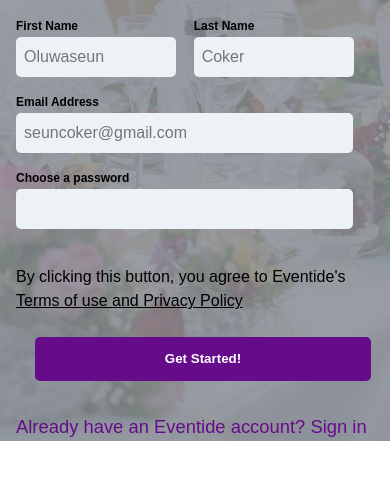
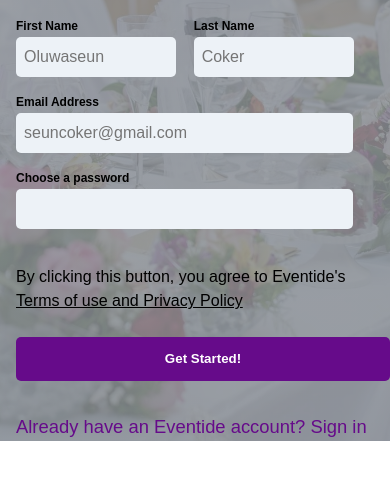
Before and after one commit to andemosa/eventide, a plain HTML site: page index.html in a window 390 px wide. Shown: the part 220-700 px from the top of the page. Drawn offline with Linux system fonts and the light colour scheme.

Commit message:
Update style.css

```diff
--- a/style.css
+++ b/style.css
@@ -110,8 +110,7 @@
     border-radius: 5px;
     border: 0 solid #e2e8f0;
     margin-bottom: 2rem;
-    width: 95%;
-    margin-left: 2.5%;
+    width: 100%;
 }
 
 #link{
@@ -149,8 +148,7 @@
     }
 
     form button{
-        margin-left: 5%;
-        width: 90%;
+        width: 100%;
     }
     }
 
@@ -191,7 +189,6 @@
 
     form button{
         padding: .75rem 5rem;
-        margin-left: 5%;
-        width: 90%;
+        width: 100%;
     }
 }
```
